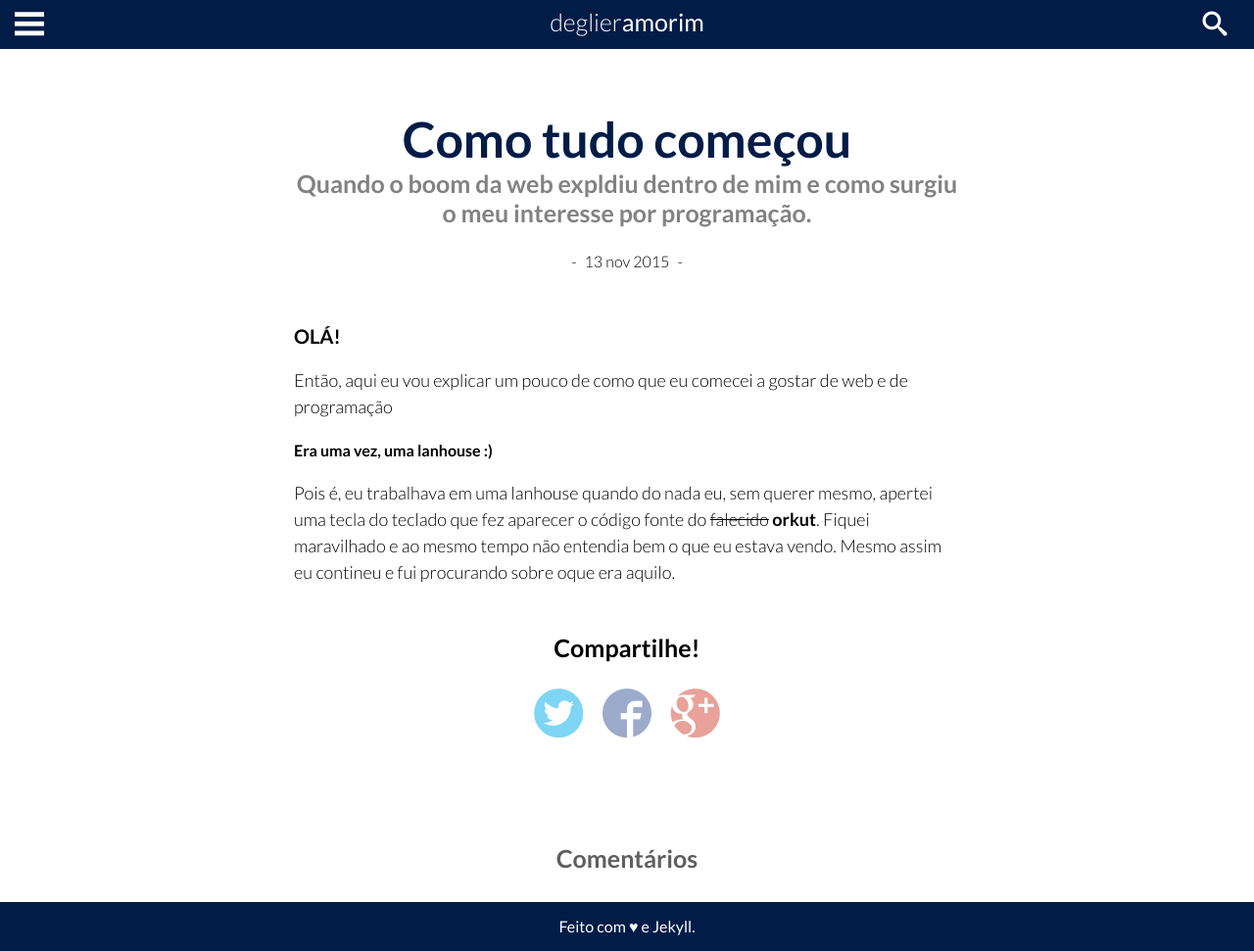
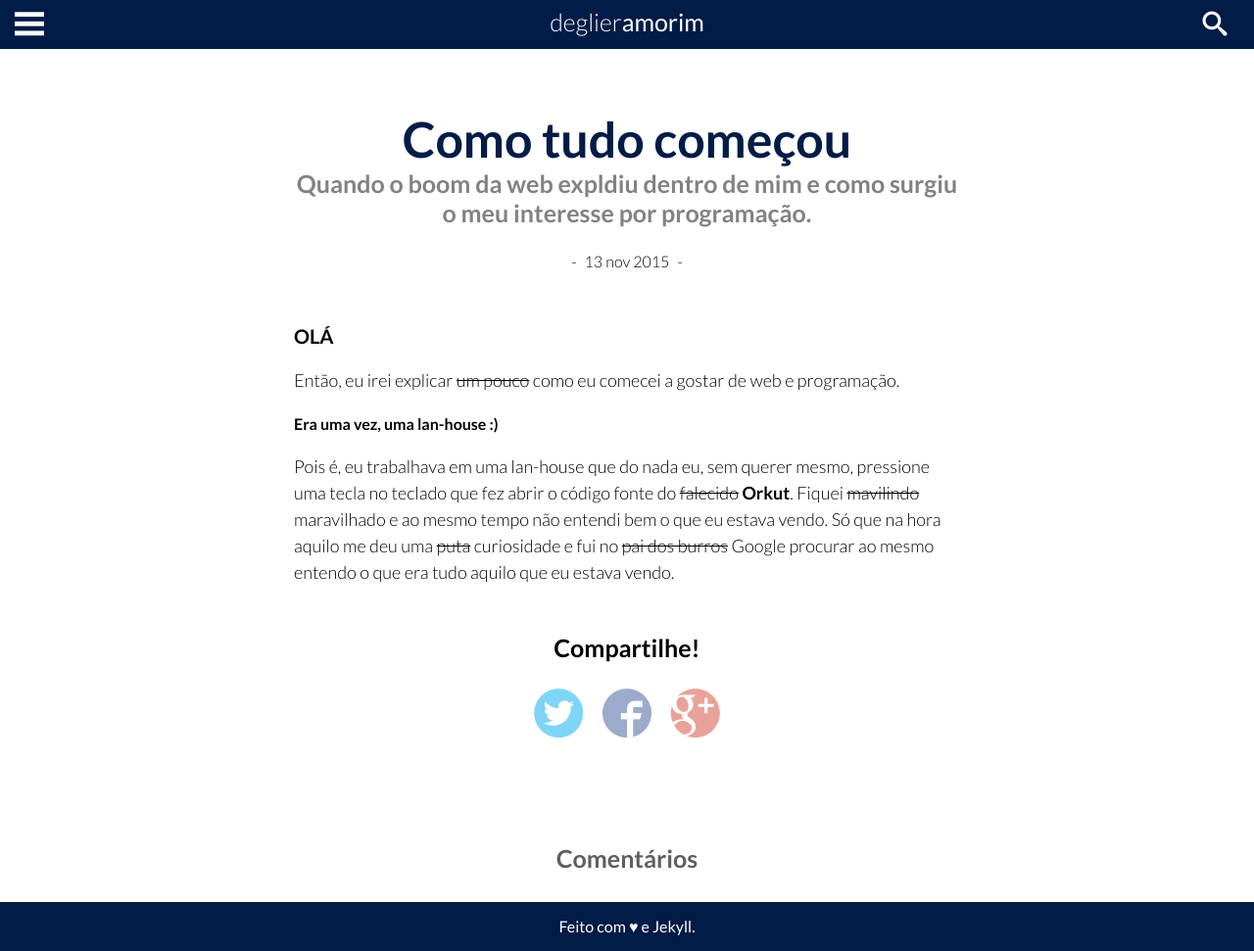
Before and after one commit to deglier/deglier.github.io, a Jekyll site: the page built from _posts/2015-11-13-como-tudo-comecou.md, in a window 1280 px wide. Shown: the whole page at 98% size. Built offline with Jekyll 4.4.1, drawn with Linux system fonts in a browser that asks for light colours; some web fonts are replaced; comment, search, counter and statistics services are not loaded.

Commit message:
Update 2015-11-13-como-tudo-comecou.md

```diff
--- a/_posts/2015-11-13-como-tudo-comecou.md
+++ b/_posts/2015-11-13-como-tudo-comecou.md
@@ -12,12 +12,10 @@ tags:
 permalink: /como-tudo-comecou/
 ---
 
-###Olá!
+### olá
 
-Então, aqui eu vou explicar um pouco de como que eu comecei a gostar de web e de programação
+Então, eu irei explicar ~~um pouco~~ como eu comecei a gostar de web e programação.
 
+####Era uma vez, uma lan-house :)
 
-####Era uma vez, uma lanhouse :)
-
-Pois é, eu trabalhava em uma lanhouse quando do nada eu, sem querer mesmo, apertei uma tecla do teclado que fez aparecer o código fonte do ~~falecido~~ **orkut**.
-Fiquei maravilhado e ao mesmo tempo não entendia bem o que eu estava vendo. Mesmo assim eu contineu e fui procurando sobre oque era aquilo.
+Pois é, eu trabalhava em uma lan-house que do nada eu, sem querer mesmo, pressione uma tecla no teclado que fez abrir o código fonte do ~~falecido~~ **Orkut**. Fiquei ~~mavilindo~~ maravilhado e ao mesmo tempo não entendi bem o que eu estava vendo. Só que na hora aquilo me deu uma ~~puta~~ curiosidade e fui no ~~pai dos burros~~ Google procurar ao mesmo entendo o que era tudo aquilo que eu estava vendo.
```
